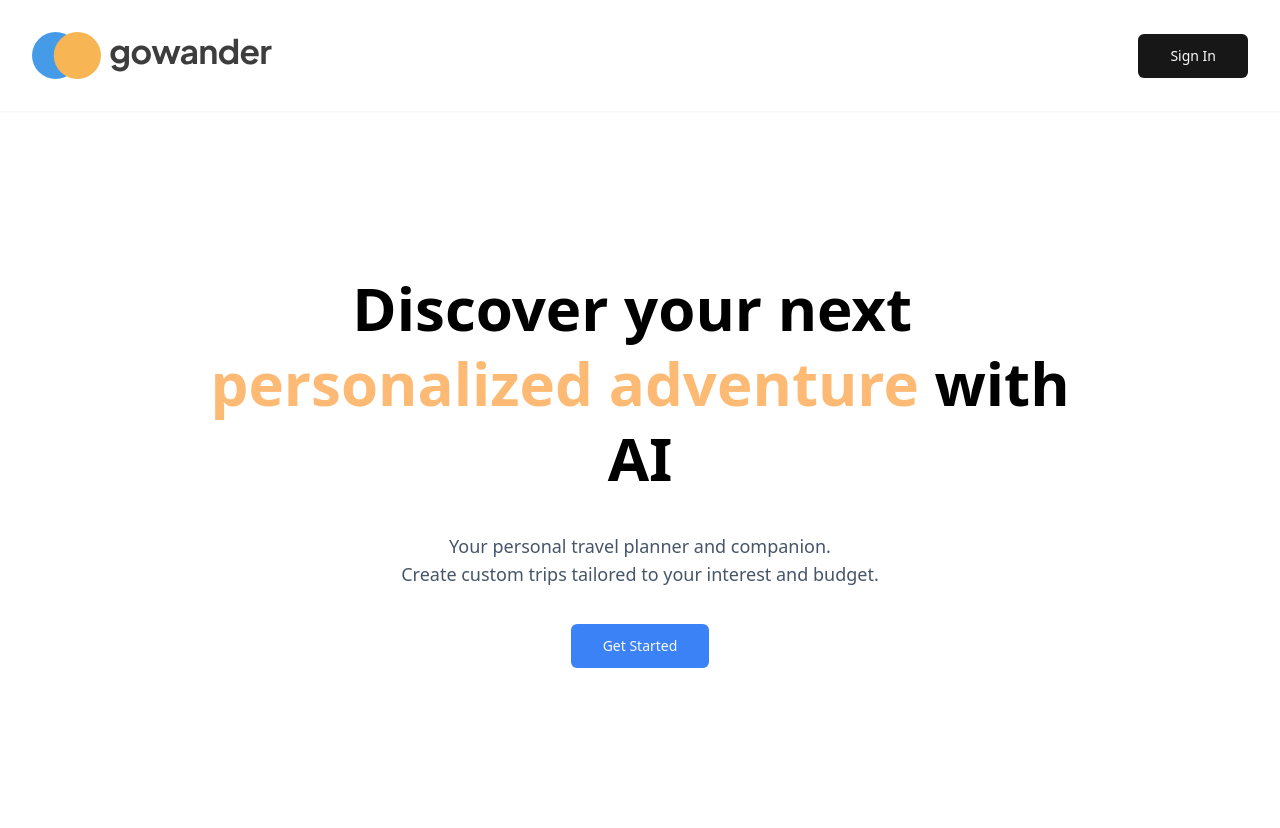
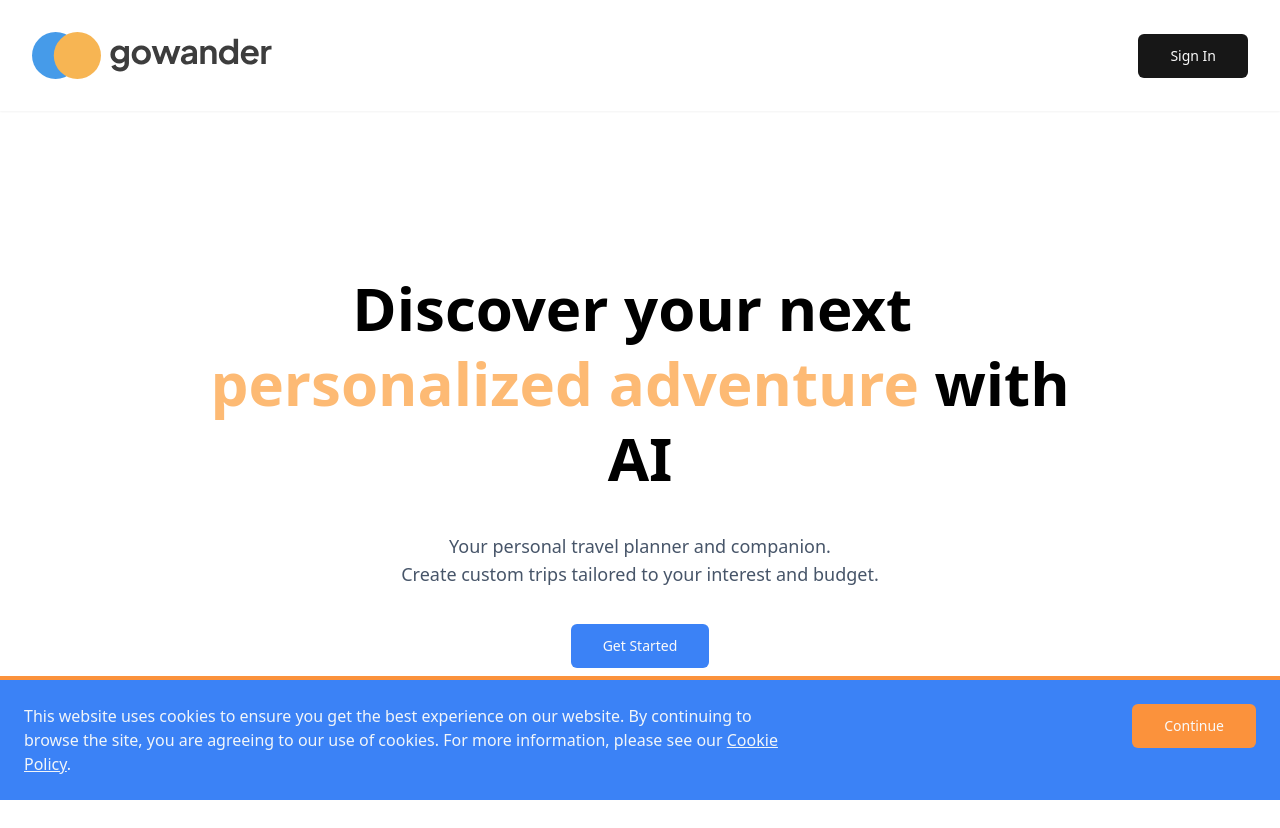
Before and after one commit to russelshane/gowander, a React (Vite) app: page / in a window 1280 px wide. Built offline with nearby package versions, Linux system fonts and the light colour scheme.

Commit message:
feat: add cookie notice component

```diff
--- /dev/null
+++ b/src/components/custom/Notice.tsx
@@ -0,0 +1,25 @@
+import { Button } from "@/components/ui/button";
+import { Link } from "react-router-dom";
+
+function Notice() {
+  return (
+    <div className="w-full fixed bottom-0 left-0 right-0 bg-blue-500 p-6 flex flex-col justify-between gap-4 border-t-4 border-orange-400 md:flex-row">
+      <div className="flex flex-col max-w-3xl">
+        <p className="text-slate-100">
+          This website uses cookies to ensure you get the best experience on our
+          website. By continuing to browse the site, you are agreeing to our use
+          of cookies. For more information, please see our{" "}
+          <Link className="underline" hrefLang="" to="/help/privacy">
+            Cookie Policy
+          </Link>
+          .
+        </p>
+      </div>
+      <Button size="lg" className="bg-orange-400">
+        Continue
+      </Button>
+    </div>
+  );
+}
+
+export default Notice;
--- a/src/routes/App.tsx
+++ b/src/routes/App.tsx
@@ -1,9 +1,11 @@
 import Hero from "@/components/custom/Hero";
+import Notice from "@/components/custom/Notice";
 
 function App() {
   return (
     <>
       <Hero />
+      <Notice />
     </>
   );
 }
```
